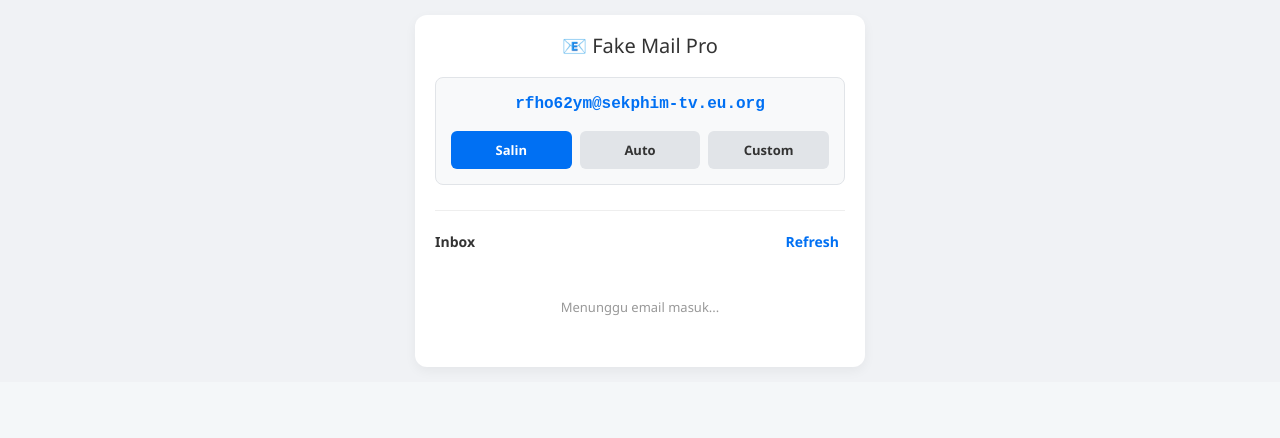
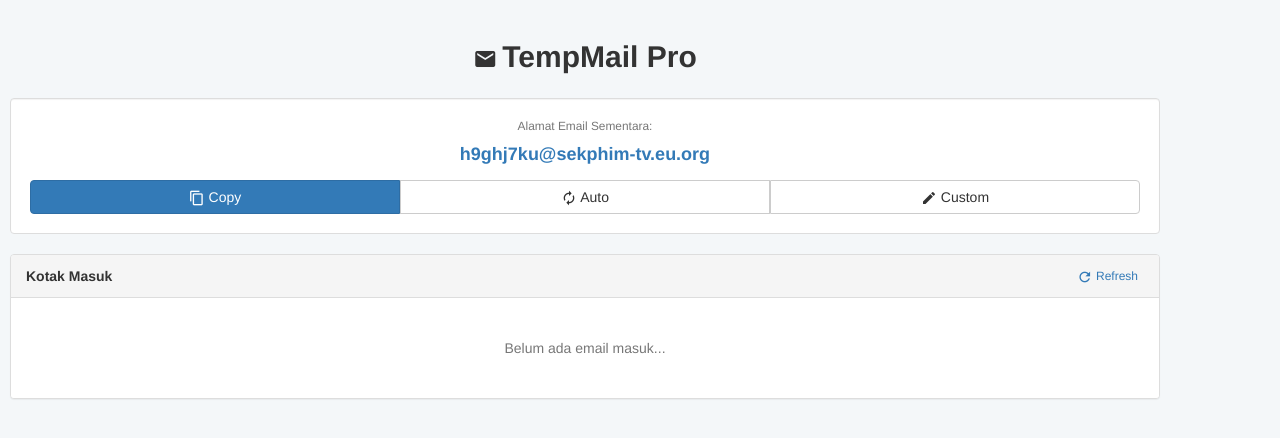
Before and after one commit to tamse94/Fake-mailv1, a Next.js app: page / in a window 1280 px wide. Shown: the top 438 px of the page. Built offline with nearby package versions, Linux system fonts and the light colour scheme.

Commit message:
Update index.js

```diff
--- a/pages/index.js
+++ b/pages/index.js
@@ -1,146 +1,134 @@
 import { useState, useEffect } from 'react';
 import Head from 'next/head';
+import config from '../config.json';
 
 export default function Home() {
   const [email, setEmail] = useState('');
   const [inbox, setInbox] = useState([]);
   const [loading, setLoading] = useState(false);
-  const [copyText, setCopyText] = useState('Salin');
+  const [copyStatus, setCopyStatus] = useState('Copy');
   const [showCustom, setShowCustom] = useState(false);
   const [customInput, setCustomInput] = useState('');
 
-  const domain = 'sekphim-tv.eu.org';
-
-  // 1. Fungsi buat email acak
   const generateRandom = () => {
-    const chars = 'abcdefghijklmnopqrstuvwxyz0123456789';
-    let result = '';
-    for (let i = 0; i < 8; i++) {
-      result += chars.charAt(Math.floor(Math.random() * chars.length));
-    }
-    const newEmail = `${result}@${domain}`;
-    saveEmail(newEmail);
+    const random = Math.random().toString(36).substring(2, 10);
+    const newEmail = `${random}@${config.domain}`;
+    saveToStorage(newEmail);
   };
 
-  // 2. Fungsi simpan email & reset inbox
-  const saveEmail = (newEmail) => {
-    localStorage.setItem('saved_fake_email', newEmail);
+  const saveToStorage = (newEmail) => {
+    localStorage.setItem('saved_email', newEmail);
     setEmail(newEmail);
-    setInbox([]); // Bersihkan inbox setiap ganti alamat
+    setInbox([]);
     setShowCustom(false);
   };
 
-  // 3. Fungsi Copy (Tanpa Alert)
   const handleCopy = () => {
     navigator.clipboard.writeText(email);
-    setCopyText('Tersalin!');
-    setTimeout(() => setCopyText('Salin'), 2000);
+    setCopyStatus('Tersalin!');
+    setTimeout(() => setCopyStatus('Copy'), 2000);
   };
 
-  // 4. Fungsi Ambil Inbox
   const fetchInbox = async () => {
     if (!email) return;
     setLoading(true);
     try {
-      const res = await fetch(`/api/get-emails?recipient=${email}`);
+      const res = await fetch(`/api/get-emails?address=${email}`);
       const data = await res.json();
       if (Array.isArray(data)) setInbox(data);
     } catch (err) {
-      console.error("Gagal refresh");
+      console.error(err);
     }
     setLoading(false);
   };
 
   useEffect(() => {
-    const saved = localStorage.getItem('saved_fake_email');
+    const saved = localStorage.getItem('saved_email');
     if (saved) setEmail(saved); else generateRandom();
   }, []);
 
   useEffect(() => {
-    const interval = setInterval(fetchInbox, 8000);
+    if (!email) return;
+    const interval = setInterval(fetchInbox, 10000);
     return () => clearInterval(interval);
   }, [email]);
 
   return (
-    <div className="main-app">
+    <div className="content-wrapper">
       <Head>
-        <title>Fake Mail Pro</title>
-        <meta name="viewport" content="width=device-width, initial-scale=1, maximum-scale=1, user-scalable=0"/>
+        <title>{config.sitename}</title>
       </Head>
 
-      <div className="card-container">
-        <h2 className="title">📧 Fake Mail Pro</h2>
+      <div className="container trim-box">
+        <div className="text-center" style={{ marginTop: '30px' }}>
+          <h2 style={{ fontWeight: '700', marginBottom: '25px' }}>
+            <span className="material-icons" style={{ verticalAlign: 'middle', marginRight: '5px' }}>mail</span>
+            {config.sitename}
+          </h2>
 
-        <div className="address-box">
-          <div className="email-display">{email}</div>
+          {/* Bagian Email Display */}
+          <div className="well" style={{ backgroundColor: '#fff', border: '1px solid #ddd' }}>
+            <p className="text-muted small">Alamat Email Sementara:</p>
+            <h4 style={{ wordBreak: 'break-all', fontWeight: '700', color: '#337ab7' }}>{email}</h4>
 
-          <div className="button-grid">
-            <button className="btn btn-copy" onClick={handleCopy}>{copyText}</button>
-            <button className="btn btn-action" onClick={generateRandom}>Auto</button>
-            <button className="btn btn-action" onClick={() => setShowCustom(!showCustom)}>Custom</button>
+            <div className="btn-group btn-group-justified" style={{ marginTop: '15px' }}>
+              <a href="#" className="btn btn-primary" onClick={(e) => { e.preventDefault(); handleCopy(); }}>
+                <span className="material-icons" style={{ fontSize: '16px', verticalAlign: 'middle' }}>content_copy</span> {copyStatus}
+              </a>
+              <a href="#" className="btn btn-default" onClick={(e) => { e.preventDefault(); generateRandom(); }}>
+                <span className="material-icons" style={{ fontSize: '16px', verticalAlign: 'middle' }}>autorenew</span> Auto
+              </a>
+              <a href="#" className="btn btn-default" onClick={(e) => { e.preventDefault(); setShowCustom(!showCustom); }}>
+                <span className="material-icons" style={{ fontSize: '16px', verticalAlign: 'middle' }}>edit</span> Custom
+              </a>
             </div>
           </div>
 
+          {/* Form Custom */}
           {showCustom && (
-          <div className="custom-form">
+            <div className="well" style={{ padding: '10px' }}>
+              <div className="input-group">
                 <input
                   type="text"
-              placeholder="Masukkan nama..."
+                  className="form-control"
+                  placeholder="nama-email"
                   value={customInput}
                   onChange={(e) => setCustomInput(e.target.value.toLowerCase().replace(/[^a-z0-9]/g, ''))}
                 />
-            <button onClick={() => saveEmail(`${customInput}@${domain}`)}>Simpan</button>
+                <span className="input-group-btn">
+                  <button className="btn btn-success" onClick={() => saveToStorage(`${customInput}@${config.domain}`)}>OK</button>
+                </span>
+              </div>
             </div>
           )}
 
-        <div className="inbox-card">
-          <div className="inbox-header">
-            <span>Inbox</span>
-            <button onClick={fetchInbox} className="btn-refresh" disabled={loading}>
-              {loading ? '...' : 'Refresh'}
+          {/* Inbox Area */}
+          <div className="panel panel-default text-left">
+            <div className="panel-heading" style={{ display: 'flex', justifyContent: 'space-between', alignItems: 'center' }}>
+              <b>Kotak Masuk</b>
+              <button className="btn btn-xs btn-link" onClick={fetchInbox} disabled={loading}>
+                <span className="material-icons" style={{ fontSize: '16px', verticalAlign: 'middle' }}>refresh</span> {loading ? 'Cek...' : 'Refresh'}
               </button>
             </div>
-
-          <div className="inbox-content">
+            <div className="list-group">
               {inbox.length === 0 ? (
-              <div className="empty-state">Menunggu email masuk...</div>
+                <div className="list-group-item text-center text-muted" style={{ padding: '40px' }}>
+                  Belum ada email masuk...
+                </div>
               ) : (
-              inbox.map((msg) => (
-                <div key={msg.id} className="email-item">
-                  <div className="sender">Dari: {msg.sender}</div>
-                  <div className="subject">{msg.subject}</div>
-                  <div className="body-preview">{msg.body}</div>
+                inbox.map((msg, index) => (
+                  <div key={index} className="list-group-item">
+                    <p className="small text-primary" style={{ marginBottom: '5px' }}>Dari: {msg.sender}</p>
+                    <h5 className="list-group-item-heading" style={{ fontWeight: '700' }}>{msg.subject}</h5>
+                    <div style={{ marginTop: '10px', fontSize: '13px', whiteSpace: 'pre-wrap' }}>{msg.body}</div>
                   </div>
                 ))
               )}
             </div>
           </div>
+
         </div>
-
-      <style jsx global>{`
-        body { background: #f0f2f5; margin: 0; font-family: 'Segoe UI', Roboto, sans-serif; }
-        .main-app { padding: 15px; display: flex; justify-content: center; }
-        .card-container { width: 100%; max-width: 450px; background: white; border-radius: 12px; padding: 20px; box-shadow: 0 4px 12px rgba(0,0,0,0.05); }
-        .title { text-align: center; margin: 0 0 20px 0; font-size: 20px; }
-        .address-box { background: #f8f9fa; border: 1px solid #e1e4e8; border-radius: 8px; padding: 15px; text-align: center; }
-        .email-display { font-family: monospace; font-size: 16px; font-weight: bold; color: #0070f3; margin-bottom: 15px; word-break: break-all; }
-        .button-grid { display: grid; grid-template-columns: 1fr 1fr 1fr; gap: 8px; }
-        .btn { border: none; padding: 10px; border-radius: 6px; font-weight: bold; cursor: pointer; font-size: 13px; transition: 0.2s; }
-        .btn-copy { background: #0070f3; color: white; }
-        .btn-action { background: #e1e4e8; color: #333; }
-        .btn:active { transform: scale(0.95); }
-        .custom-form { margin-top: 15px; display: flex; gap: 5px; }
-        .custom-form input { flex: 1; padding: 10px; border: 1px solid #ddd; border-radius: 6px; }
-        .custom-form button { background: #28a745; color: white; border: none; padding: 0 15px; border-radius: 6px; }
-        .inbox-card { margin-top: 25px; border-top: 1px solid #eee; padding-top: 20px; }
-        .inbox-header { display: flex; justify-content: space-between; align-items: center; margin-bottom: 15px; font-weight: bold; }
-        .btn-refresh { border: none; background: none; color: #0070f3; cursor: pointer; }
-        .email-item { padding: 12px; border: 1px solid #eee; border-radius: 8px; margin-bottom: 10px; }
-        .sender { font-size: 11px; color: #666; }
-        .subject { font-size: 14px; font-weight: bold; margin: 4px 0; }
-        .body-preview { font-size: 13px; color: #444; white-space: pre-wrap; overflow-wrap: break-word; }
-        .empty-state { text-align: center; padding: 30px; color: #999; font-size: 13px; }
-      `}</style>
+      </div>
     </div>
   );
 }
```
Lines whose indentation alone changed are shown as unchanged.
